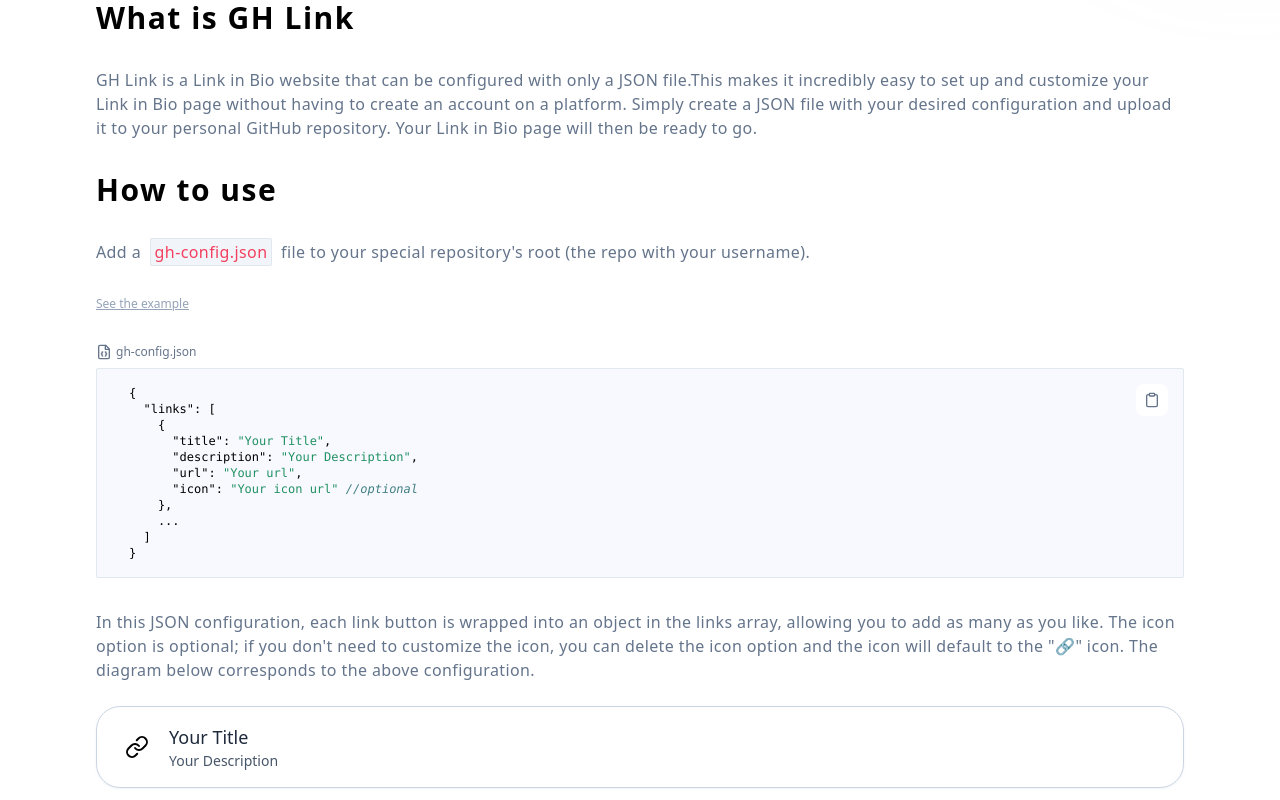
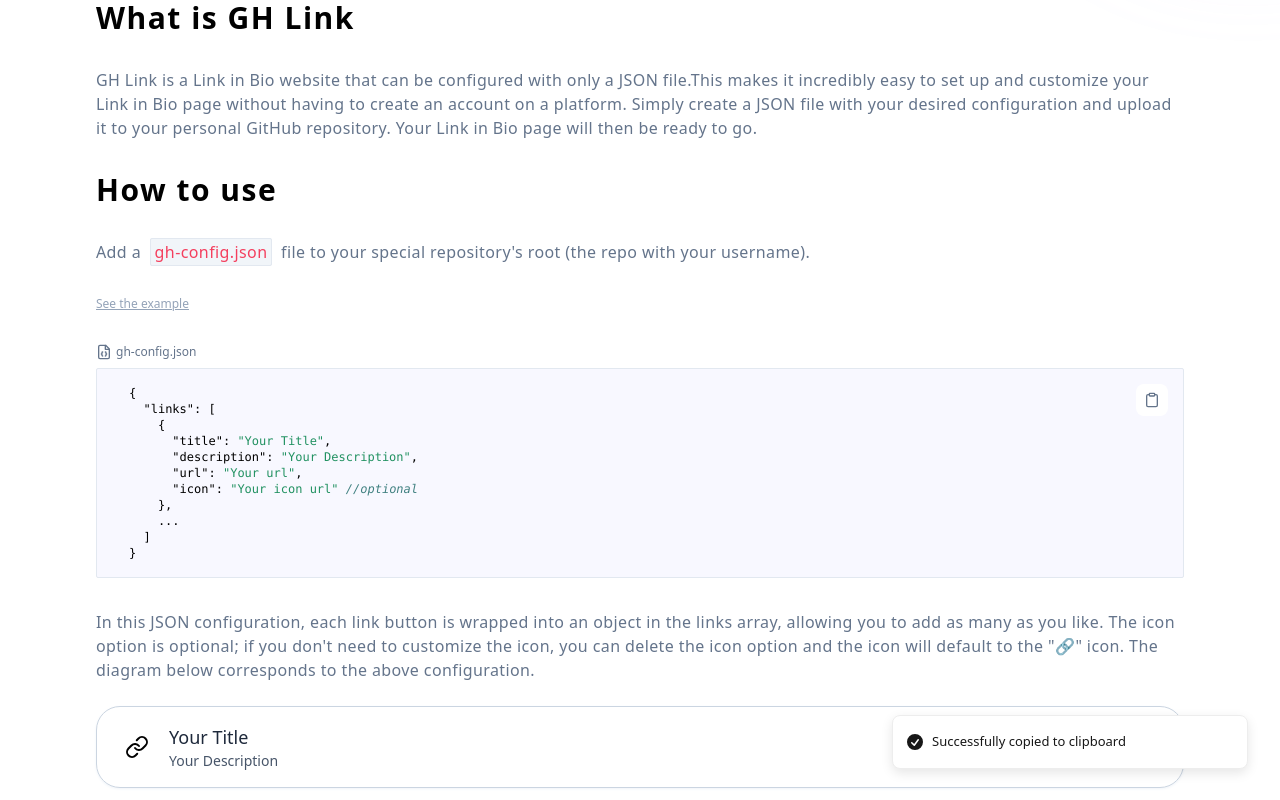
Before and after one commit to 1weiho/gh-link, a Next.js app: page / in a window 1280 px wide. Both pictures are taken after a click on the button 1152 px from the left and 1280 px from the top of the page. Shown: the part 880-1680 px from the top of the page. Built offline with nearby package versions, Linux system fonts and the light colour scheme.

Commit message:
feat: copy successfully toast

```diff
--- a/components/homepage/Code.tsx
+++ b/components/homepage/Code.tsx
@@ -5,16 +5,21 @@ import { docco } from "react-syntax-highlighter/dist/esm/styles/hljs";
 import { CopyToClipboard } from "react-copy-to-clipboard";
 import { useState } from "react";
 import { Clipboard, Check } from "lucide-react";
+import { Toaster, toast } from "sonner";
 
 const Code = (Props: { code: string }) => {
   const [copied, setCopied] = useState(false);
 
   function handleCopy() {
     setCopied(true);
+    toast.success("Successfully copied to clipboard");
     setTimeout(() => setCopied(false), 2000);
   }
 
   return (
+    <>
+      <Toaster position="top-center" className="lg:hidden" />
+      <Toaster position="bottom-right" className="hidden lg:block" />
       <div className="relative">
         <CopyToClipboard text={Props.code} onCopy={handleCopy}>
           <button className="absolute right-4 top-4 rounded-lg bg-white p-2 text-slate-500 duration-100 hover:bg-slate-50">
@@ -35,6 +40,7 @@ const Code = (Props: { code: string }) => {
           {Props.code}
         </SyntaxHighlighter>
       </div>
+    </>
   );
 };
 
--- a/package.json
+++ b/package.json
@@ -23,6 +23,7 @@
     "react-copy-to-clipboard": "^5.1.0",
     "react-dom": "18.2.0",
     "react-syntax-highlighter": "^15.5.0",
+    "sonner": "^0.3.5",
     "tailwind-scrollbar-hide": "^1.1.7",
     "typescript": "5.0.4"
   },
```
Also changed, not shown: 1 other file (tests, documents, lock files or other folders). Lines whose indentation alone changed are shown as unchanged.
